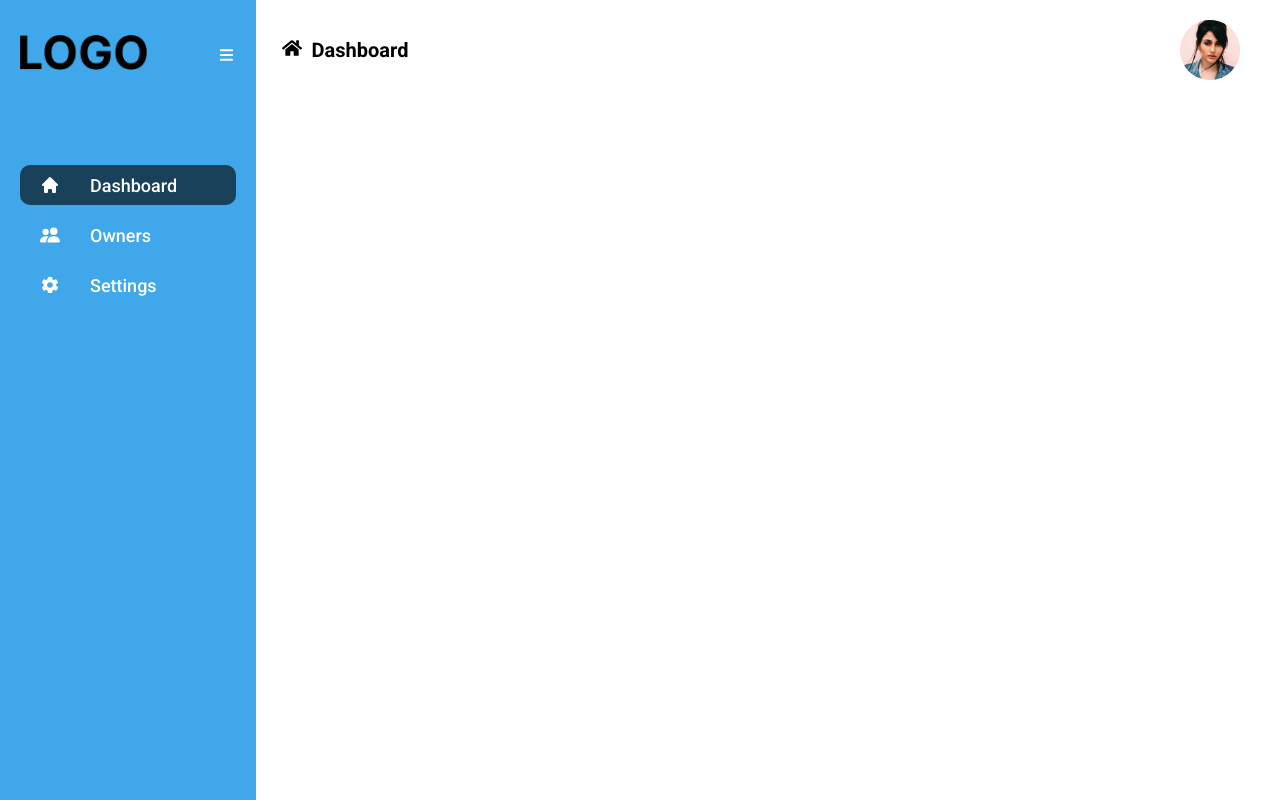
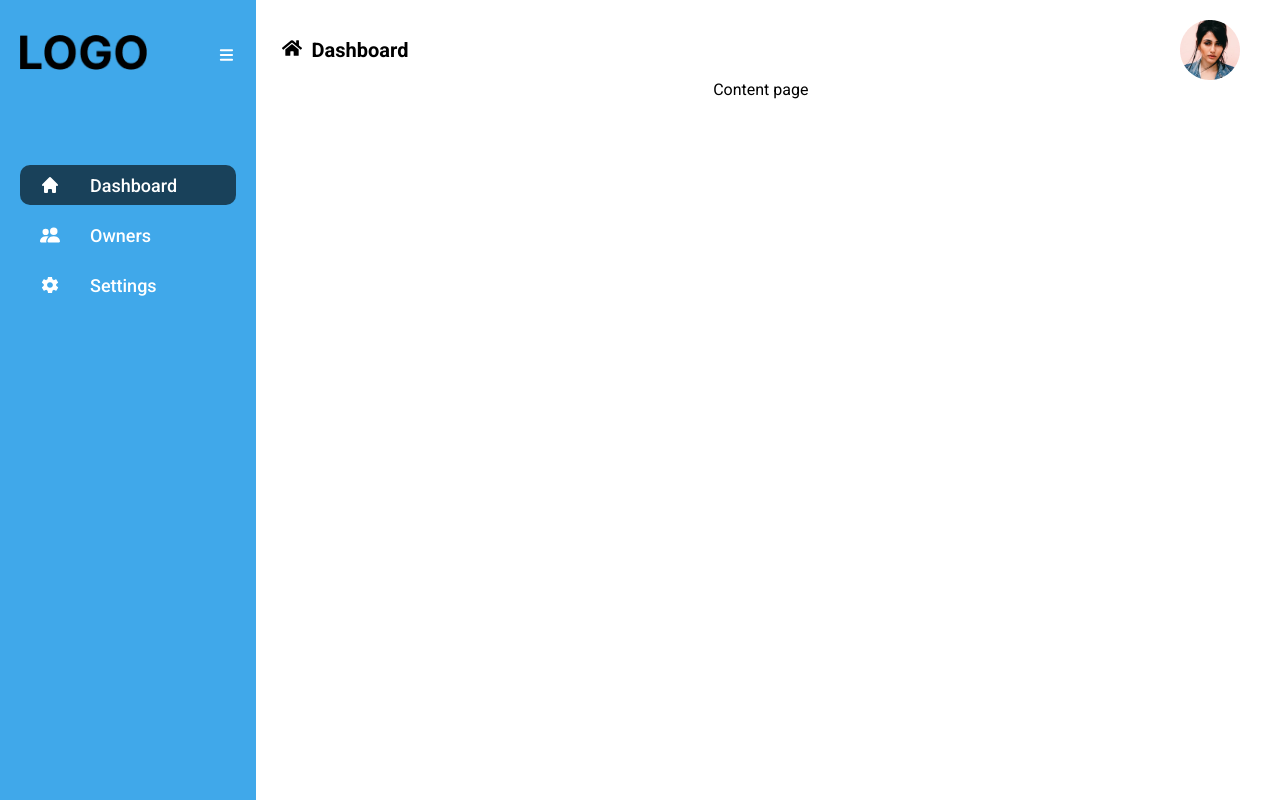
Before and after one commit to b-sandrine/ner-frontend, a React (Vite) app: page /dashboard in a window 1280 px wide. Built offline with nearby package versions, Linux system fonts and the light colour scheme.

Commit message:
Changes on dashboard

```diff
--- a/src/assets/styles/dashboard.css
+++ b/src/assets/styles/dashboard.css
@@ -1,10 +1,13 @@
-.content--header {
+.content {
     width: 78%;
     position: absolute;
     top: 20px;
     right: 0;
+    padding: 0 40px 0 0;
+}
+.content--header {
+    width: 100%;
     display: flex;
-    padding: 0 40px 0 0;
     align-items: center;
     justify-content: space-between;
 }
--- a/src/components/Content/Content.jsx
+++ b/src/components/Content/Content.jsx
@@ -0,0 +1,11 @@
+import './Content.css'
+
+const Content = () => {
+    return (
+        <div className="content--container">
+            Content page
+        </div>
+    )
+}
+
+export default Content;
--- a/src/pages/Dashboard/Dashboard.jsx
+++ b/src/pages/Dashboard/Dashboard.jsx
@@ -1,18 +1,23 @@
 import Sidebar from "../../components/Sidebar/Sidebar";
 import { FaHome } from "react-icons/fa";
 import profile from "../../assets/profile.png"
+import Content from "../../components/Content/Content";
+
 import '../../assets/styles/dashboard.css'
 
 const Dashboard = () => {
     return (
         <div className="dashboard--container">
             <Sidebar />
-            <div className="content--header">
-                <div className="title">
-                    <FaHome />
-                    <p>Dashboard</p>
+            <div className="content">
+                <div className="content--header">
+                    <div className="title">
+                        <FaHome />
+                        <p>Dashboard</p>
+                    </div>
+                    <img src={profile} alt="Profile Image" />
                 </div>
-                <img src={profile} alt="Profile Image" />
+                <Content />
             </div>
         </div>
     )
--- a/src/pages/Login/Login.jsx
+++ b/src/pages/Login/Login.jsx
@@ -2,13 +2,26 @@ import '../../assets/styles/main.css'
 import welcome from '../../assets/welcome.png';
 import logo from '../../assets/LOGO.png'
 import { useNavigate } from 'react-router';
+import { useState } from 'react';
 const Login = () => {
     const navigate = useNavigate();
-    function handleNavigate () {
-        navigate('/register')
+    const [user, setUser] = useState({
+        email: "",
+        password: ""
+    })
+
+    function handleChange(e) {
+        e.preventDefault()
+
+        setUser({...user, [e.target.name]: e.target.value})
     }
-    function handleNavigateDashboard() {
-        navigate('/dashboard');
+    function handleNavigate() {
+        if(user) {
+            navigate('/dashboard');
+        }
+        else{
+            navigate('/register')
+        }
     }
     return (
         <div className="container">
@@ -24,9 +37,9 @@ const Login = () => {
             <div className="content">
                 <img src={logo} alt="Logo" />
                 <div className="form">
-                    <input type="text" name="" id="" placeholder='Email' />
-                    <input type="password" name="" id="" placeholder='Password' />
-                    <input type="submit" name="" id="" value="LOG IN " onClick={handleNavigateDashboard}/>
+                    <input type="email" name="email" id="" placeholder='Email' value={user.email} onChange={handleChange}/>
+                    <input type="password" name="password" id="" placeholder='Password' value={user.password} onChange={handleChange}/>
+                    <input type="submit" name="" id="" value="LOG IN " onClick={handleNavigate}/>
                 </div>
                 <div className="footer-text">
                     <p>OR</p>
```
